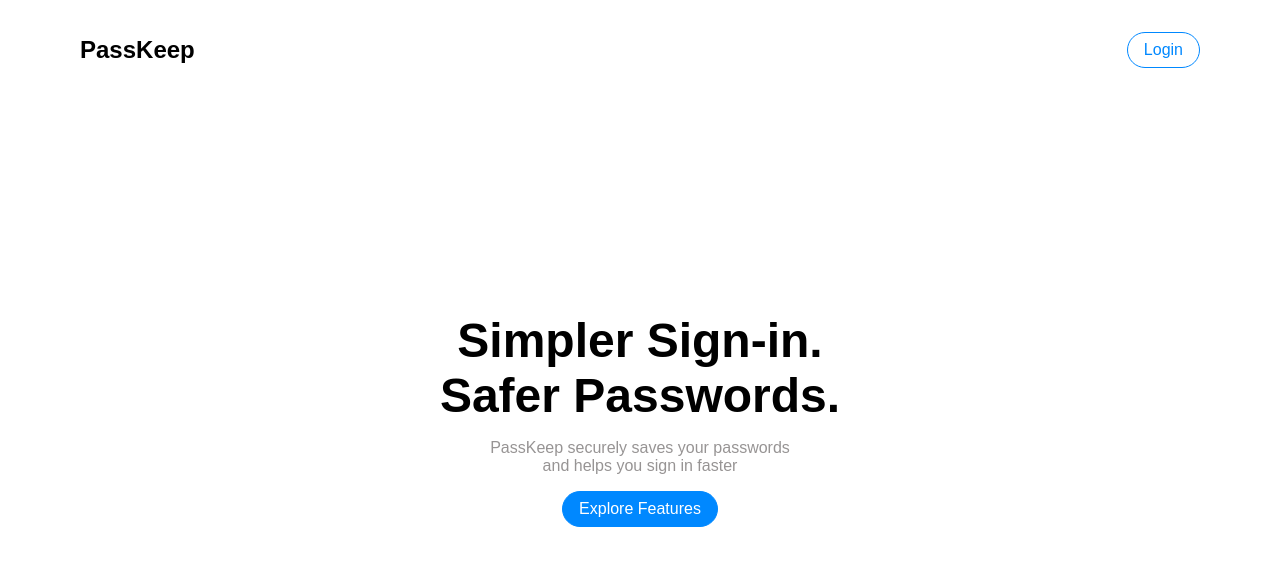
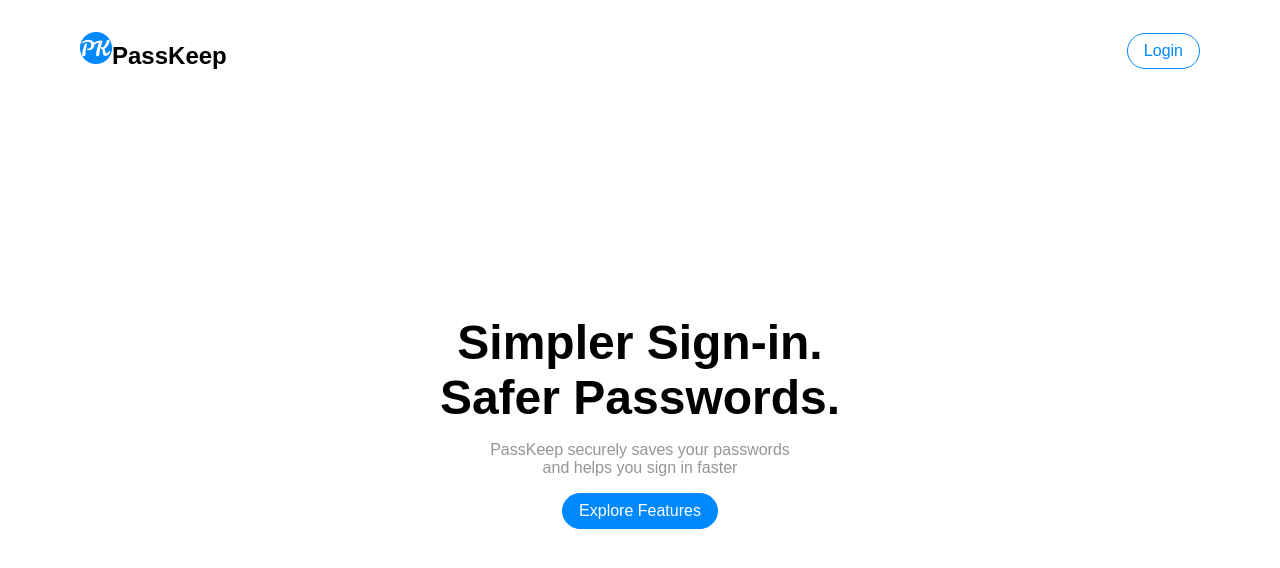
Before and after one commit to seannn9/PassKeep, a React (Vite) app in the folder client/: page / in a window 1280 px wide. Shown: the top 568 px of the page. Built offline with nearby package versions, Linux system fonts and the light colour scheme.

Commit message:
added icon in branding

```diff
--- a/client/src/pages/Welcome.jsx
+++ b/client/src/pages/Welcome.jsx
@@ -1,11 +1,15 @@
 import "../styles/Welcome.css";
 import { Link } from "react-router-dom";
+import favicon from "../images/favicon32.png";
 
 export default function Welcome() {
     return (
         <div className="welcome-wrapper">
             <nav className="navbar">
-                <div className="brand">PassKeep</div>
+                <div className="brand">
+                    <img src={favicon} alt="PK"></img>
+                    PassKeep
+                </div>
                 <Link to="/login" className="login-btn">
                     Login
                 </Link>
```
Also changed, not shown: client/src/images/favicon32.png (added).
